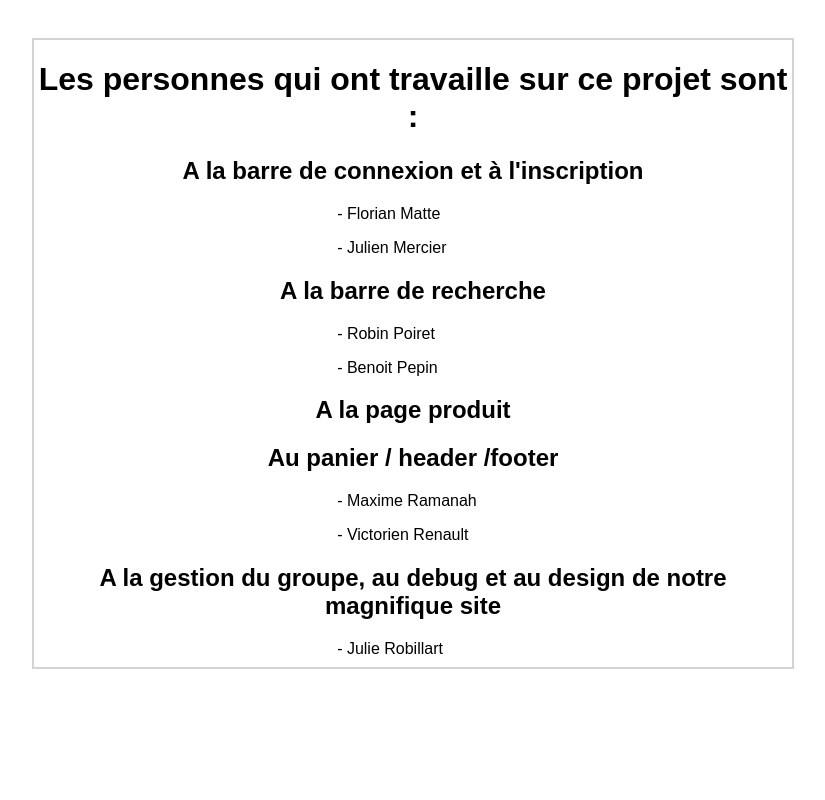
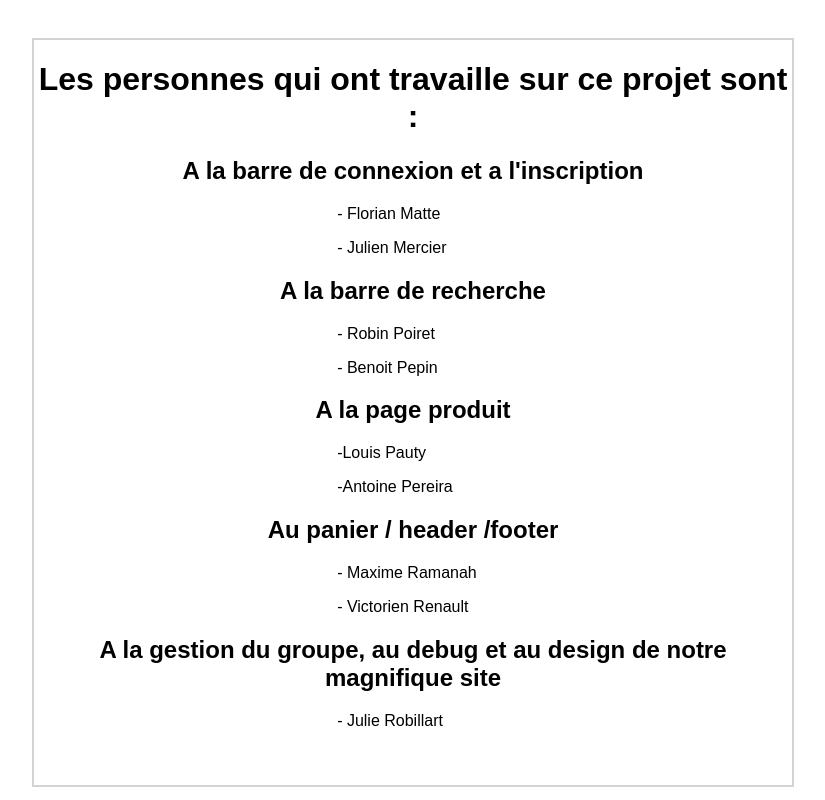
Before and after one commit to julierbllrt/Projet_technoweb, a PHP site: page /contact.html in a window 1280 px wide. Shown: the whole page, without its empty margins (227-1052 px from the left). Run offline with PHP 8.4, Linux system fonts and the light colour scheme.

Commit message:
COntact modification

```diff
--- a/contact.html
+++ b/contact.html
@@ -13,7 +13,7 @@
 
 		<h1> Les personnes qui ont travaille  sur ce projet sont : </h1>
 		<h3 id="block">
-			<h2> A la barre de connexion et à l'inscription </h2>
+			<h2> A la barre de connexion et a l'inscription </h2>
 				<div id="barre_connexion">
 					<p> - Florian Matte</p>
 					<p> - Julien Mercier</p>
@@ -27,8 +27,8 @@
 
 			<h2> A la page produit </h2>
 				<div id="page_prod">
-					<p> </p>
-					<p> </p>
+					<p> -Louis Pauty</p>
+					<p> -Antoine Pereira </p>
 				</div>
 
 			<h2> Au panier / header /footer </h2>
--- a/css/contact.css
+++ b/css/contact.css
@@ -11,7 +11,7 @@ form{
 	justify-content: center;
 	align-items: center;
 	width: 60%;
-	height: 80%;
+	height: 95%;
 	background: white ;
 	margin:auto;
 	border: 2px solid LightGrey;
@@ -32,6 +32,10 @@ form{
 	margin-left: 40%;
 
 }
+#page_prod{
+	text-align: left;
+	margin-left: 40%;
+}
 
 #panier{
 	text-align: left;
```
